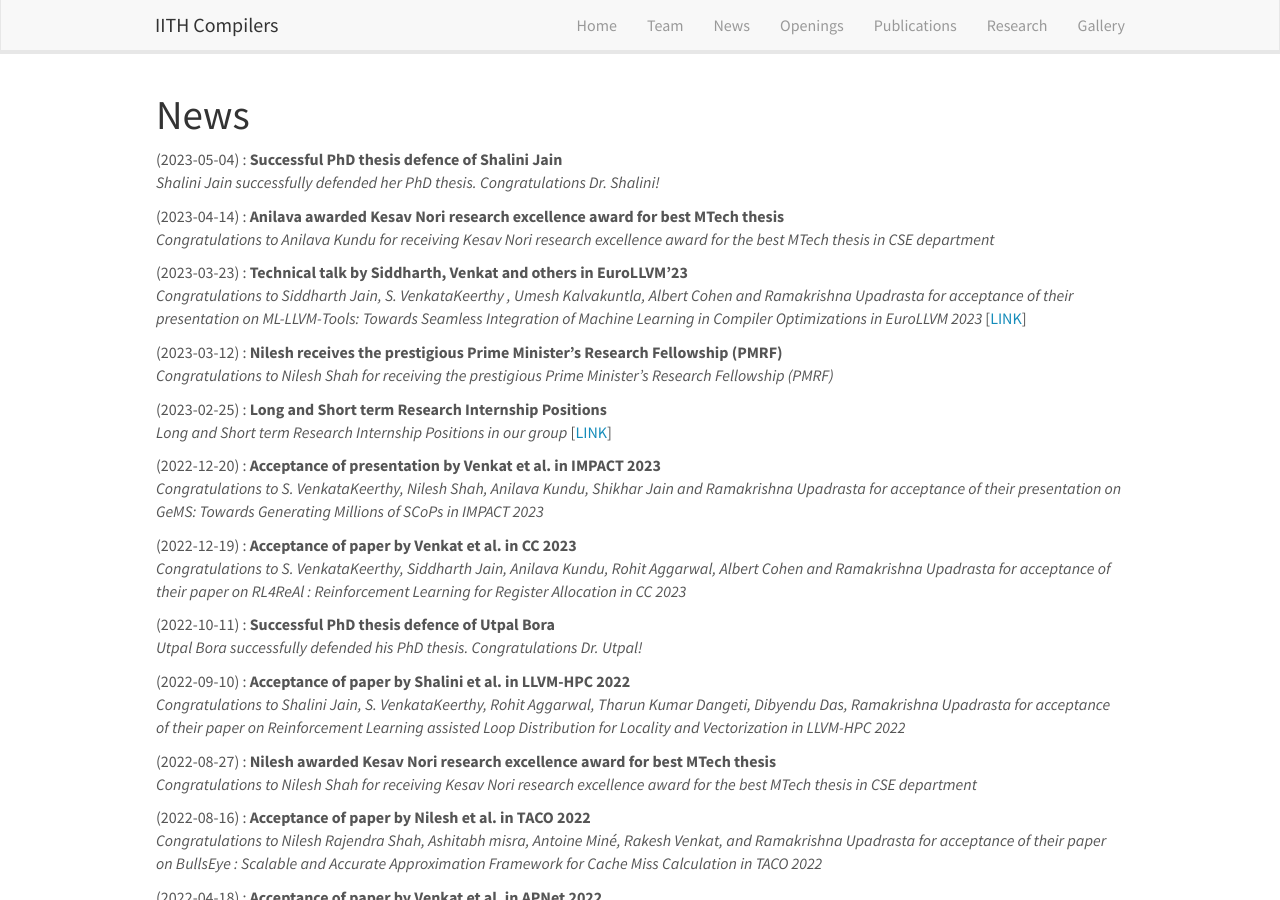
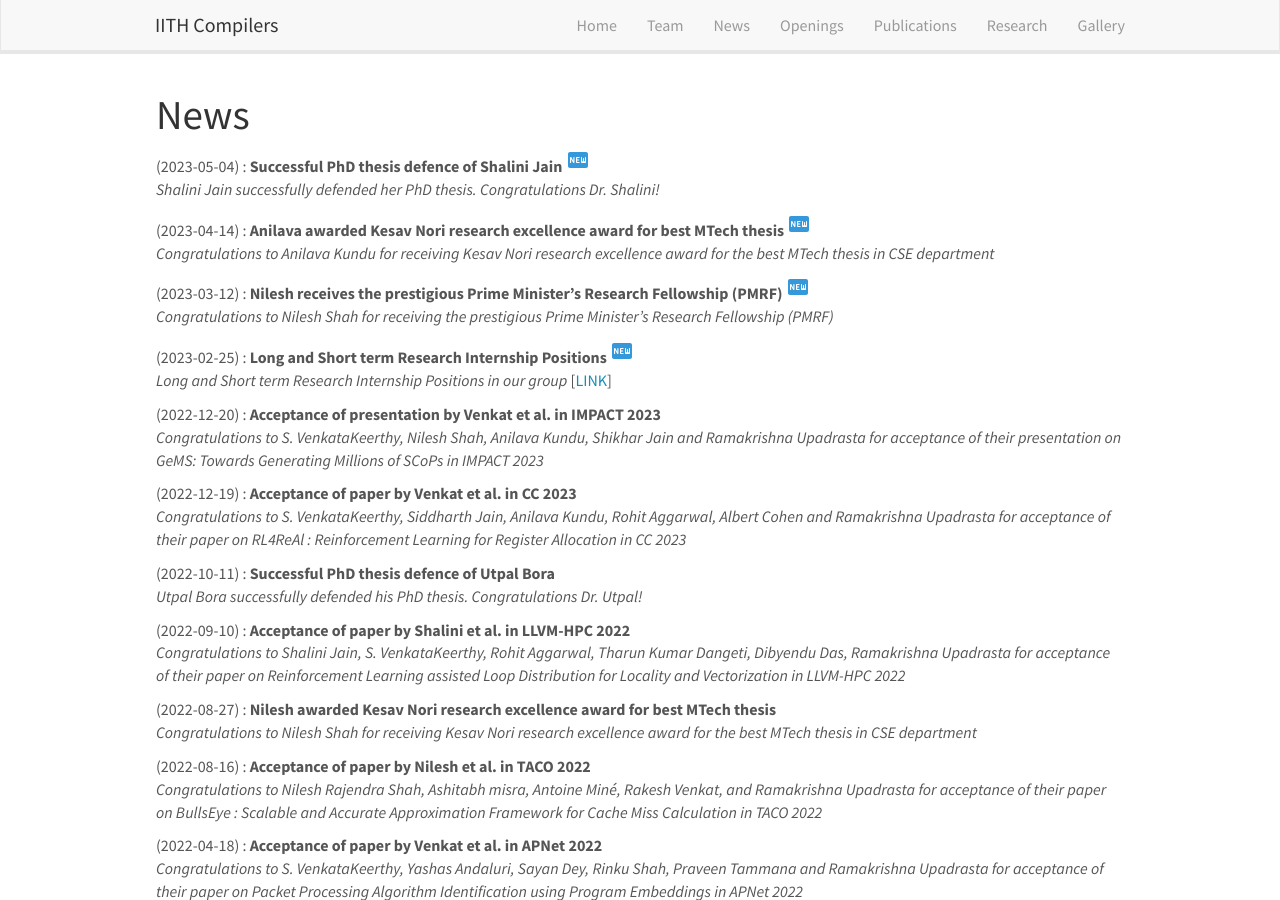
Before and after one commit to utpalbora/compilers.cse.iith.ac.in, a Jekyll site: the page built from _pages/allnews.md, in a window 1280 px wide and 900 px high. Built offline with Jekyll 4.4.1, drawn with Linux system fonts in a browser that asks for light colours; nearby versions of some CDN libraries.

Commit message:
Revert "Changes related to news (#79)"
This reverts commit d161fba1425fb04dac9a138d8c58ec4eda8d1b05.

```diff
--- a/_data/news.yml
+++ b/_data/news.yml
@@ -1,31 +1,25 @@
 - date: 2023-05-04
   status: "Successful PhD thesis defence of Shalini Jain"
-  new: "false"
+  new: "true"
   url: ""
   headline: "Shalini Jain successfully defended her PhD thesis. Congratulations Dr. Shalini! "
 
 - date: 2023-04-14
   status: "Anilava awarded Kesav Nori research excellence award for best MTech thesis"
-  new: "false"
+  new: "true"
   url: ""
   headline: "Congratulations to Anilava Kundu for receiving Kesav Nori research excellence award for the best MTech thesis in CSE department"
 
-- date: 2023-03-23
-  status: "Technical talk by Siddharth, Venkat and others in EuroLLVM'23"
-  new: "false"
-  url: "https://llvm.swoogo.com/2023eurollvm/agenda"
-  headline: "Congratulations to Siddharth Jain, S. VenkataKeerthy , Umesh Kalvakuntla, Albert Cohen and Ramakrishna Upadrasta for acceptance of their presentation on ML-LLVM-Tools: Towards Seamless Integration of Machine Learning in Compiler Optimizations in EuroLLVM 2023"
-
 - date: 2023-03-12
   status: "Nilesh receives the prestigious Prime Minister's Research Fellowship (PMRF)"
-  new: "false"
+  new: "true"
   url: ""
   headline: "Congratulations to Nilesh Shah for receiving the prestigious Prime Minister's Research Fellowship (PMRF) "
 
 
 - date: 2023-02-25
   status: "Long and Short term Research Internship Positions"
-  new: "false"
+  new: "true"
   url: "../internships/"
   headline: "Long and Short term Research Internship Positions in our group"
 
```
